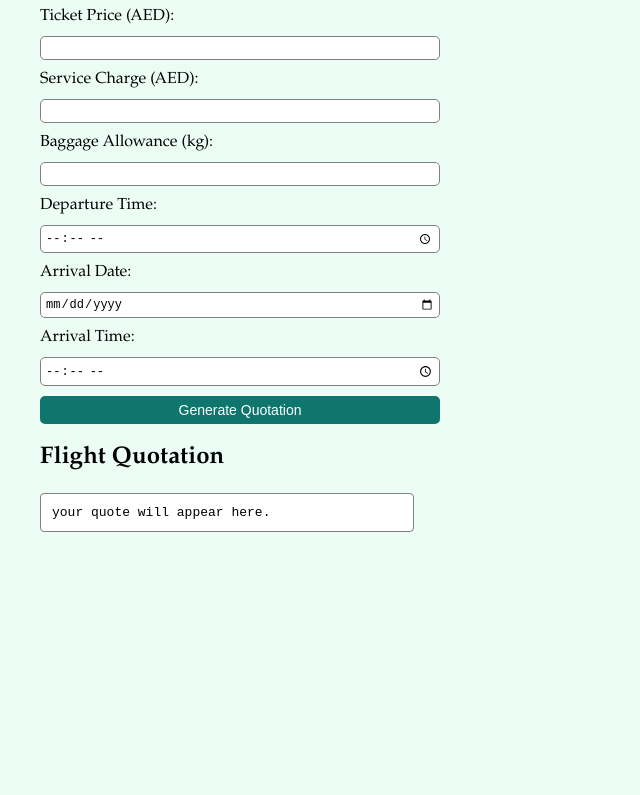
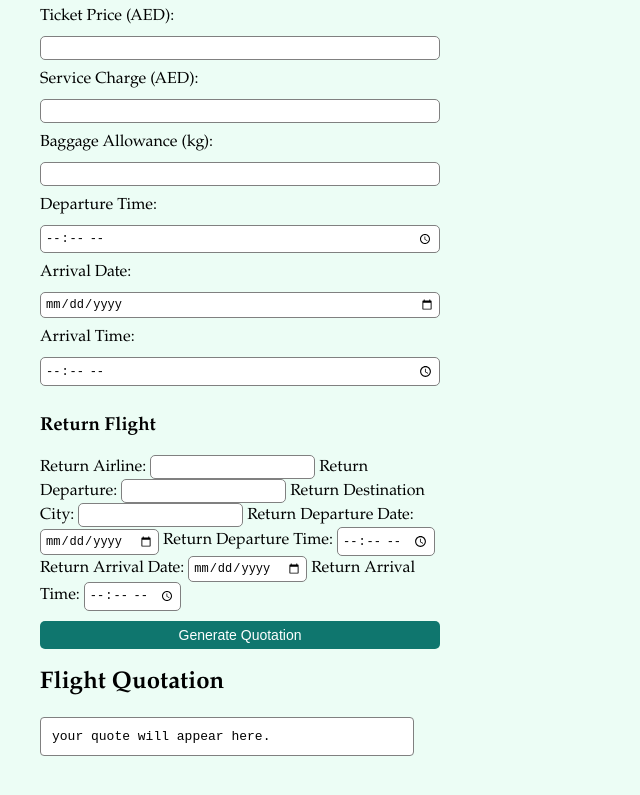
Before and after one commit to Kridiyatravels/AeroQuote, a plain HTML site: page index.html in a window 1280 px wide. Shown: the part 516-1311 px from the top of the page, without its empty margins (0-640 px from the left). Before the commit the page ends 1101 px from the top, so only its background shows below. Drawn offline with Linux system fonts and the light colour scheme.

Commit message:
added return flight input fields

```diff
--- a/index.html
+++ b/index.html
@@ -41,6 +41,24 @@
         <label for="arrival-time">Arrival Time:</label>
         <input type="time" id="arrival-time" name="arrival-time">
 
+
+        <div id="return-flight">
+            <h3>Return Flight</h3>
+            <label for="return-airline">Return Airline:</label>
+            <input type="text" id="return-airline" name="return-airline">
+            <label for="return-departure">Return Departure:</label>
+            <input type="text" id="return-departure" name="return-departure">
+            <label for="return-destination">Return Destination City:</label>
+            <input type="text" id="return-destination" name="return-destination">
+            <label for="return-departure-date">Return Departure Date:</label>
+            <input type="date" id="return-departure-date" name="return-departure-date">
+            <label for="return-departure-time">Return Departure Time:</label>
+            <input type="time" id="return-departure-time" name="return-departure-time">
+            <label for="return-arrival-date">Return Arrival Date:</label>
+            <input type="date" id="return-arrival-date" name="return-arrival-date">
+            <label for="return-arrival-time">Return Arrival Time:</label>
+            <input type="time" id="return-arrival-time" name="return-arrival-time">
+        </div>
         <button type="button" id="generate-quotation">Generate Quotation</button>
     </form>
     <h2>Flight Quotation</h2>
```
